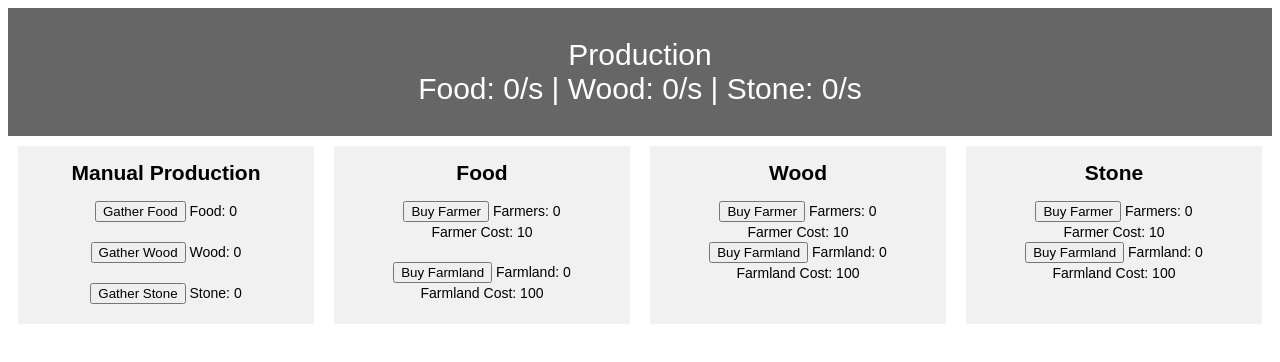
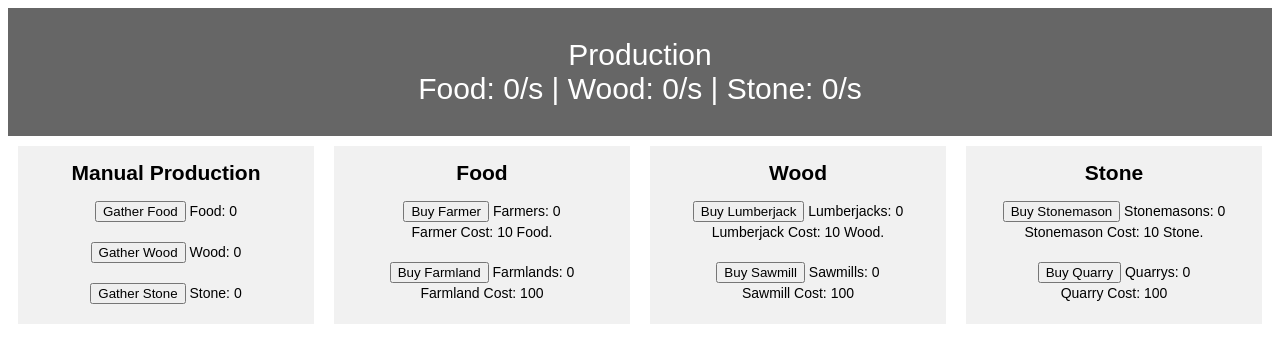
Before and after one commit to ryudeshi/IdleGame, a plain HTML site: page index.html in a window 1280 px wide. Drawn offline with Linux system fonts and the light colour scheme.

Commit message:
Add files via upload

```diff
--- a/index.html
+++ b/index.html
@@ -28,36 +28,36 @@
     <button onclick="buyFarmer()">Buy Farmer</button>
     Farmers: <span id="farmers">0</span>
     <br />
-    Farmer Cost: <span id="farmerCost">10</span>
+    Farmer Cost: <span id="farmerCost">10</span> Food.
     <br /><br>
     <button onclick="buyFarmland()">Buy Farmland</button>
-    Farmland: <span id="farmland">0</span>
+    Farmlands: <span id="farmland">0</span>
     <br />
     Farmland Cost: <span id="farmlandCost">100</span><br>
   </div>
   <div>
     <h2>Wood</h2>
-    <button onclick="buyFarmer()">Buy Farmer</button>
-    Farmers: <span id="farmers">0</span>
+    <button onclick="buyLumberjack()">Buy Lumberjack</button>
+    Lumberjacks: <span id="lumberjacks">0</span>
     <br />
-    Farmer Cost: <span id="farmerCost">10</span>
+    Lumberjack Cost: <span id="lumberjackCost">10</span> Wood.
+    <br /><br>
+    <button onclick="buySawmill()">Buy Sawmill</button>
+    Sawmills: <span id="sawmill">0</span>
     <br />
-    <button onclick="buyFarmland()">Buy Farmland</button>
-    Farmland: <span id="farmland">0</span>
-    <br />
-    Farmland Cost: <span id="farmlandCost">100</span>
+    Sawmill Cost: <span id="sawmillCost">100</span>
   </div>
   <div>
     <h2>Stone</h2>
-    <button onclick="buyFarmer()">Buy Farmer</button>
-    Farmers: <span id="farmers">0</span>
+    <button onclick="buyStonemason()">Buy Stonemason</button>
+    Stonemasons: <span id="stonemasons">0</span>
     <br />
-    Farmer Cost: <span id="farmerCost">10</span>
+    Stonemason Cost: <span id="stonemasonCost">10</span> Stone.
+    <br /><br>
+    <button onclick="buyQuarry()">Buy Quarry</button>
+    Quarrys: <span id="quarry">0</span>
     <br />
-    <button onclick="buyFarmland()">Buy Farmland</button>
-    Farmland: <span id="farmland">0</span>
-    <br />
-    Farmland Cost: <span id="farmlandCost">100</span>
+    Quarry Cost: <span id="quarryCost">100</span>
   </div>
     <script type="text/javascript" src="main.js"></script>
 </div>
--- a/main.js
+++ b/main.js
@@ -1,18 +1,18 @@
 //IdleFarm(WIP) By William Harvey
 //Idle Game where you develop your village
 
-
-var foodClick = 10; var woodClick = 1; var stoneClick = 1;
-var food = 0;
-var wood = 0;
-var stone = 0;
-var farmers = 0;
-var farmland = 0;
-var foodProd = 0;
-var farmlandProduction = 0;
-var foodCap = 200;
-var woodCap = 200;
-var stoneCap = 200;
+//click values
+var foodClick = 10; var woodClick = 10; var stoneClick = 10;
+//resources
+var food = 0; var wood = 0; var stone = 0;
+//workers and buildings (production)
+var farmers = 0; var lumberjacks = 0; var stonemasons = 0;
+var farmland = 0; var sawmill = 0; var quarry = 0;
+var farmlandProduction = 0; var sawmillProduction = 0; var quarryProduction = 0;
+//total resource production values
+var foodProd = 0; var woodProd = 0; var stoneProd = 0;
+//initial resource caps
+var foodCap = 200; var woodCap = 200; var stoneCap = 200;
 
 function gatherFood(number) {
   if(food <= foodCap){
@@ -25,14 +25,27 @@ function gatherFood(number) {
   };
 };
 function gatherWood(number) {
+  if(wood <= woodCap){
     wood = wood + number;
     document.getElementById("wood").innerHTML = wood;
+      if(wood >= woodCap){
+        wood = woodCap;
+        document.getElementById("wood").innerHTML = wood;
+    };
+  };
 };
 function gatherStone(number) {
+  if(stone <= stoneCap){
     stone = stone + number;
     document.getElementById("stone").innerHTML = stone;
+      if(stone >= stoneCap){
+        stone = stoneCap;
+        document.getElementById("stone").innerHTML = stone;
+    };
+  };
 };
 
+//First Tier Upgrades
 function buyFarmer(){
   var farmerCost = Math.floor(10 * Math.pow(1.2,farmers));
   if(food >= farmerCost){
@@ -45,9 +58,35 @@ function buyFarmer(){
   var nextCost = Math.floor(10 * Math.pow(1.2,farmers));
   document.getElementById('farmerCost').innerHTML = nextCost;
 };
+function buyLumberjack(){
+  var lumberjackCost = Math.floor(10 * Math.pow(1.2,lumberjacks));
+  if(wood >= lumberjackCost){
+    lumberjacks = lumberjacks + 1;
+    wood = wood - lumberjackCost;
+    document.getElementById('lumberjacks').innerHTML = lumberjacks;
+    document.getElementById('wood').innerHTML = wood;
+    updateProduction()
+  };
+  var nextCost = Math.floor(10 * Math.pow(1.2,lumberjacks));
+  document.getElementById('lumberjackCost').innerHTML = nextCost;
+};
+function buyStonemason(){
+  var stonemasonCost = Math.floor(10 * Math.pow(1.2,stonemasons));
+  if(stone >= stonemasonCost){
+    stonemasons = stonemasons + 1;
+    stone = stone - stonemasonCost;
+    document.getElementById('stonemasons').innerHTML = stonemasons;
+    document.getElementById('stone').innerHTML = stone;
+    updateProduction()
+  };
+  var nextCost = Math.floor(10 * Math.pow(1.2,stonemasons));
+  document.getElementById('stonemasonCost').innerHTML = nextCost;
+};
+//End First Tier Upgrades
 
+//Second Tier Upgrades
 function buyFarmland(){
-  var farmlandCost = Math.floor(100 * Math.pow(1.1,farmland));
+  var farmlandCost = Math.floor(100 * Math.pow(1.2,farmland));
   if(food >= farmlandCost){
     farmland = farmland + 1;
     farmlandProduction = farmland * 10
@@ -55,18 +94,49 @@ function buyFarmland(){
     document.getElementById('farmland').innerHTML = farmland;
     document.getElementById('food').innerHTML = food;
   };
-  var nextFarmlandCost = Math.floor(100 * Math.pow(1.1,farmland));
+  var nextFarmlandCost = Math.floor(100 * Math.pow(1.2,farmland));
   document.getElementById('farmlandCost').innerHTML = nextFarmlandCost;
   updateProduction();
 };
+function buySawmill(){
+  var sawmillCost = Math.floor(100 * Math.pow(1.2,sawmill));
+  if(wood >= sawmillCost){
+    sawmill = sawmill + 1;
+    sawmillProduction = sawmill * 10
+    wood = wood - sawmillCost;
+    document.getElementById('sawmill').innerHTML = sawmill;
+    document.getElementById('wood').innerHTML = wood;
+  };
+  var nextSawmillCost = Math.floor(100 * Math.pow(1.2,sawmill));
+  document.getElementById('sawmillCost').innerHTML = nextSawmillCost;
+  updateProduction();
+};
+function buyQuarry(){
+  var quarryCost = Math.floor(100 * Math.pow(1.2,quarry));
+  if(stone >= quarryCost){
+    quarry = quarry + 1;
+    quarryProduction = quarry * 10
+    stone = stone - quarryCost;
+    document.getElementById('quarry').innerHTML = quarry;
+    document.getElementById('stone').innerHTML = stone;
+  };
+  var nextQuarryCost = Math.floor(100 * Math.pow(1.2,quarry));
+  document.getElementById('quarryCost').innerHTML = nextQuarryCost;
+  updateProduction();
+};
+//END second tier upgrades
 
 function updateProduction(){
   foodProd = farmers + farmlandProduction;
   document.getElementById('foodProd').innerHTML = foodProd;
+  woodProd = lumberjacks + sawmillProduction;
+  document.getElementById('woodProd').innerHTML = woodProd;
+  stoneProd = stonemasons + quarryProduction;
+  document.getElementById('stoneProd').innerHTML = stoneProd;
 };
 
 window.setInterval(function(){
   gatherFood(foodProd);
-  //gatherWood(woodProd);
-  //gatherStone(stoneProd);
+  gatherWood(woodProd);
+  gatherStone(stoneProd);
 }, 1000);
```
Lines whose indentation alone changed are shown as unchanged.
